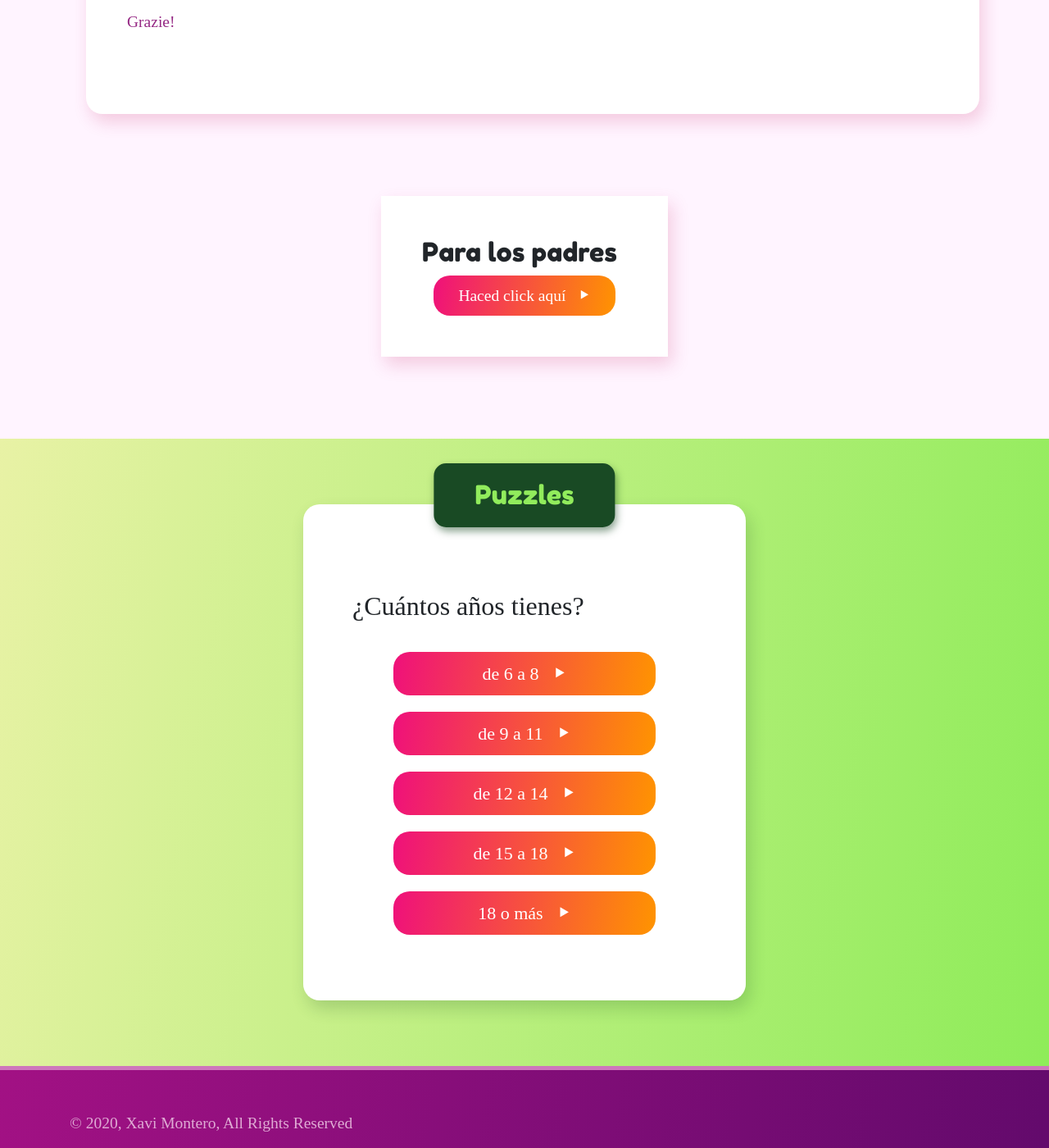
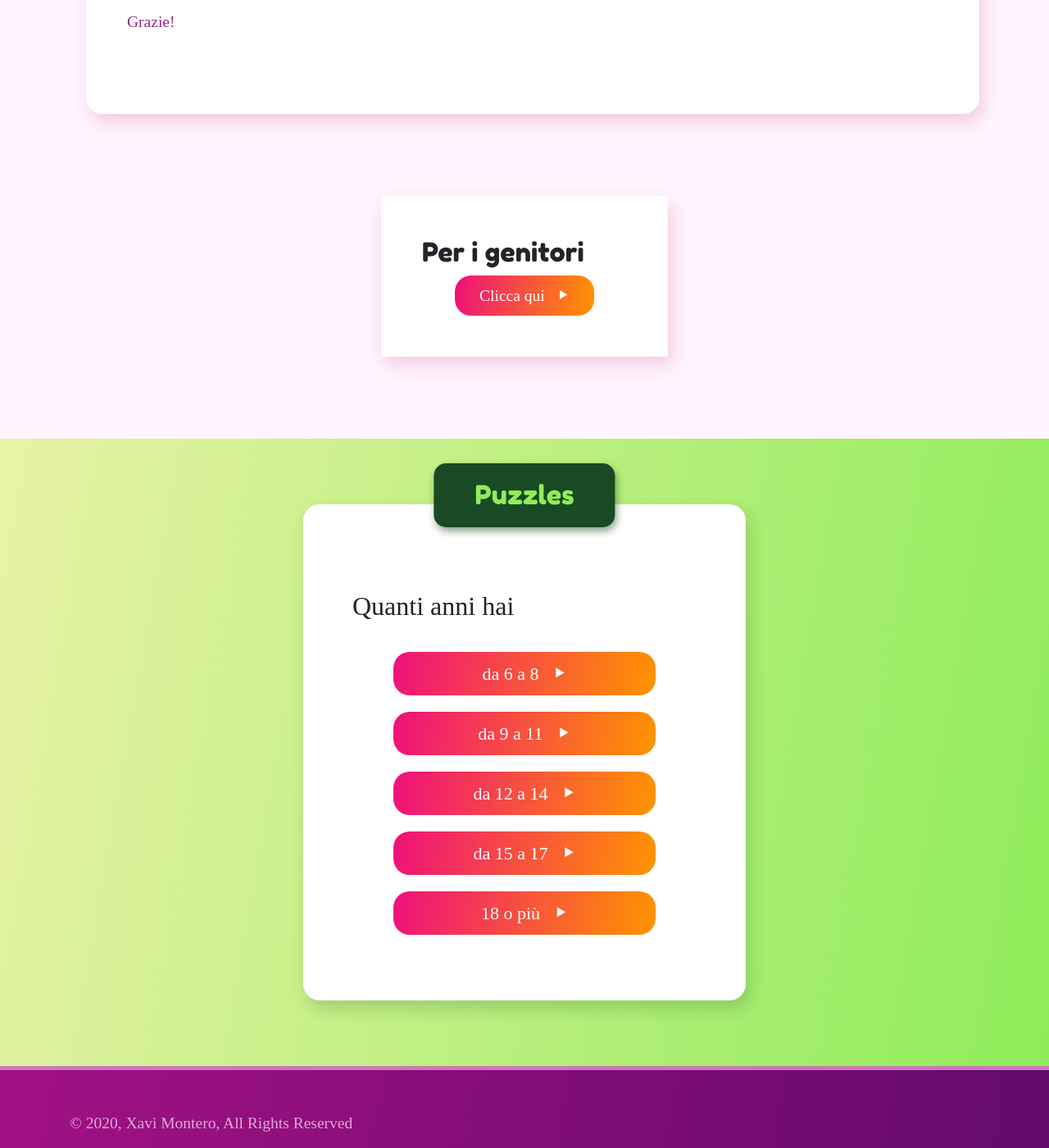
Before and after one commit to xmontero/coronamaze-com, a Jekyll site: the page built from it/index.html, in a window 1280 px wide and 1400 px high, scrolled down 829 px. Shown: the whole window at 82% size. Built offline with Jekyll 4.4.1, drawn with Linux system fonts in a browser that asks for light colours; nearby versions of some CDN libraries; some web fonts are replaced; some of the changed text lies outside the part shown.

Commit message:
Moves the index for the /it language to the proper folder, and updates the links.

```diff
--- a/2020/1/it/index.html
+++ b/it/index.html
@@ -15,27 +14,27 @@
         <p>Sono sicuro che hai amici o fratelli a cui lo puoi spiegare! Ti voglio chiedere per favore di <strong>condividere gli indovinelli</strong> con tutti quelli che conosci! Solo con il tuo aiuto ed incoraggiamento potremo trovare la forza per creare ogni giorno un nuovo indovinello per te!</p>
         <p>Grazie!</p>
 forTheParents:
-    title: Para los padres
+    title: Per i genitori
     button:
-        link: http://www.google.es/
-        caption: Haced click aquí
+        link: /it/parents.html
+        caption: Clicca qui
 puzzles:
     title: Puzzles
-    subtitle: ¿Cuántos años tienes?
+    subtitle: Quanti anni hai
     options:
         -
-            link: http://www.google.es/
-            caption: de 6 a 8
+            link: /it/1/1/level-6-8.html
+            caption: da 6 a 8
         -
-            link: http://www.google.es/
-            caption: de 9 a 11
+            link: /it/1/1/level-9-11.html
+            caption: da 9 a 11
         -
-            link: http://www.google.es/
-            caption: de 12 a 14
+            link: /it/1/1/level-12-14.html
+            caption: da 12 a 14
         -
-            link: http://www.google.es/
-            caption: de 15 a 18
+            link: /it/1/1/level-15-17.html
+            caption: da 15 a 17
         -
-            link: http://www.google.es/
-            caption: 18 o más
+            link: /it/1/1/level-18.html
+            caption: 18 o più
 ---
```
Also changed, not shown: other parts of it/index.html (+1 -2 lines).
